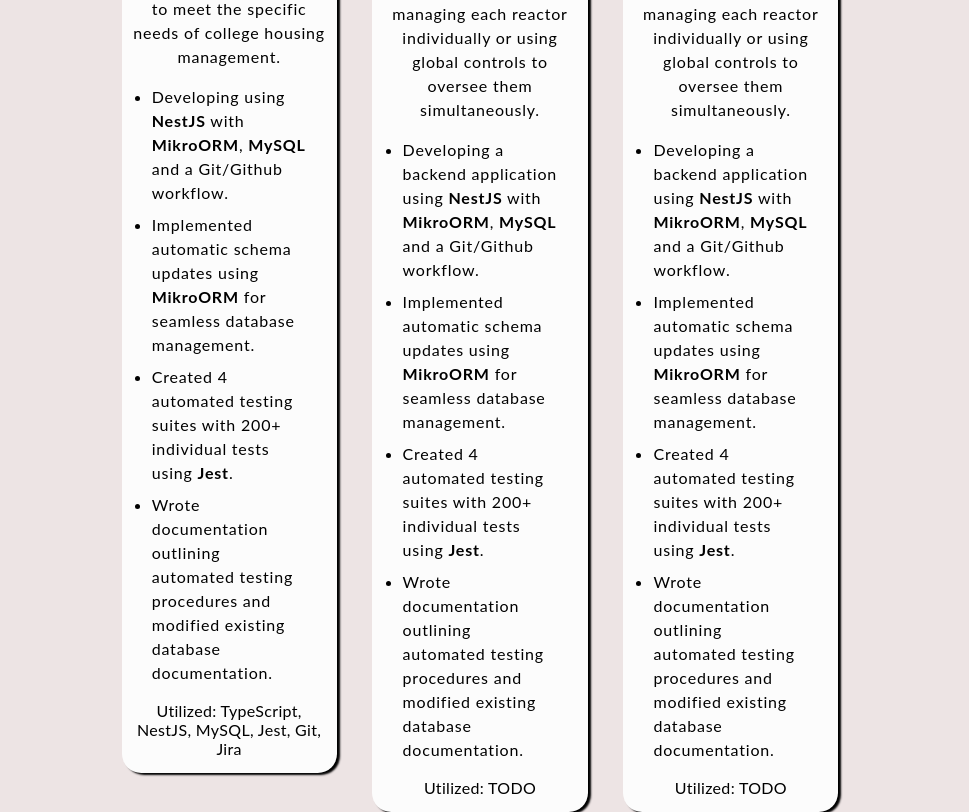
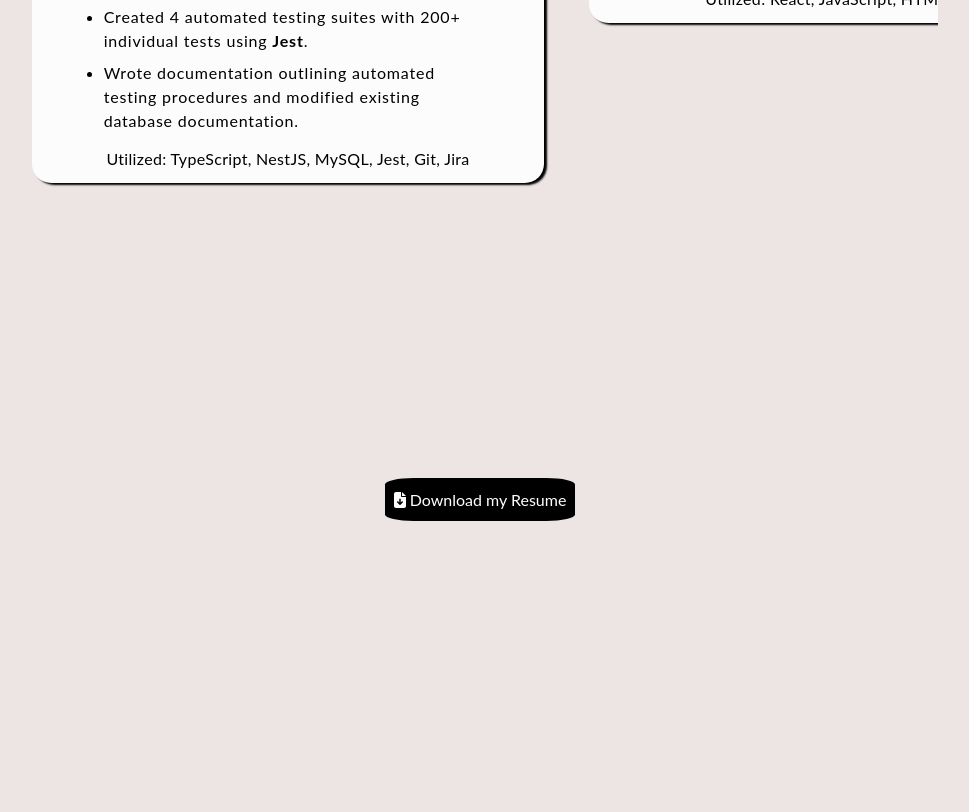
Before and after one commit to AbishurMoses/Portfolio, a React (Vite) app: page / in a window 1280 px wide. Shown: the part 1240-2052 px from the top of the page, without its empty margins (160-1129 px from the left). After the commit the page ends 1878 px from the top, so only its background shows below. Built offline with nearby package versions, Linux system fonts and the light colour scheme.

Commit message:
MVP complete

```diff
--- a/src/App.css
+++ b/src/App.css
@@ -145,16 +145,6 @@
   align-items: center;
 }
 
-#experience {
-  display: flex;
-  flex-direction: row;
-  justify-content: center;
-  align-items: center;
-  height: 100vh;
-  width: 70vw;
-  gap: 8%;
-}
-
 #pro-title {
   font-size: 1.75rem;
   letter-spacing: 0.3rem;
@@ -168,32 +158,28 @@
   margin: 5% 0 2% 0;
 }
 
-#jobs {
+#experience {
   display: flex;
-  flex-direction: row;
-  justify-content: flex-start;
-  align-items: flex-start;
-  width: 80%;
-  height: 100%;
+  flex-direction: column;
+  width: 100%;
+  height: 100vh;
   gap: 5%;
+  overflow-y: scroll;
+  padding: 0 10px 5px 10px;
+  box-sizing: content-box;
+  flex-wrap: wrap;
+  -ms-overflow-style: none; /* Internet Explorer 10+ */
+  scrollbar-width: none; /* Firefox */
 }
 
-#symvara {
-  width: 50%;
-  /* height: 70%; */
-  background-color: #fcfcfc;
-  border-radius: 1.2rem;
-  box-shadow: 3px 2px 2px black;
-  display: flex;
-  justify-content: flex-start;
-  align-items: center;
-  overflow: auto;
-  padding: 5px 0 0 0;
-  gap: 4%;
+#experience::-webkit-scrollbar {
+  display: none; /* Safari and Chrome */
 }
 
+#symvara,
 #nuclear-power-plant {
-  width: 50%;
+  width: 40vw;
+  height: auto;
   background-color: #fcfcfc;
   border-radius: 1.2rem;
   box-shadow: 3px 2px 2px black;
@@ -264,6 +250,22 @@
   padding: 0 0 15px 0;
 }
 
-hr {
-  width: 25%;
+#connect {
+  display: flex;
+  width: 100%;
+  justify-content: center;
+  height: 20vh;
 }
+
+.resume {
+  background-color: black;
+  color: white;
+  padding: 12px 9px 12px 9px;
+  border-radius: 15%;
+  transition: 0.5s;
+}
+
+.resume:hover {
+  font-size: 1.1rem;
+  cursor: pointer;
+}
--- a/src/App.jsx
+++ b/src/App.jsx
@@ -1,18 +1,16 @@
 import './App.css'
+import { useState } from 'react';
 import { FontAwesomeIcon } from '@fortawesome/react-fontawesome';
 import { faGithub, faLinkedin } from '@fortawesome/free-brands-svg-icons'
-import { faBars, faBarsStaggered } from '@fortawesome/free-solid-svg-icons';
-import { useState } from 'react';
+import { faFileDownload, faLightbulb } from '@fortawesome/free-solid-svg-icons';
+import { faLightbulb as faLightbulbOn } from '@fortawesome/free-regular-svg-icons';
+import resume from "./resume/Abishur_Resume.pdf"
 
 function App() {
   const [clickedToolBar, setClickedToolBar] = useState(false);
 
   const toolbar = () => {
     setClickedToolBar(!clickedToolBar);
-  }
-
-  const nuclear = () => {
-    window.open("https://github.com/AbishurMoses/NuclearPowerSimulator", "_blank")
   }
 
   return (
@@ -38,9 +36,9 @@
             </div>
             <div id="dropdown" onClick={toolbar}> {
               clickedToolBar ? (
-                <FontAwesomeIcon icon={faBarsStaggered} />
+                <FontAwesomeIcon icon={faLightbulb} />
               ) : (
-                <FontAwesomeIcon icon={faBars} />
+                <FontAwesomeIcon icon={faLightbulbOn} />
               )}
             </div>
           </div>
@@ -58,8 +56,7 @@
           <div id="experience-title">
             <p id="pro-title">Projects</p>
           </div>
-          <section id="experience">
-            <div id="jobs">
+            <div id="experience">
               <div id="symvara" >
                 <div id="sym-title-con">
                   <p id="sym-title">Symvara, LLC</p>
@@ -84,6 +81,7 @@
                   <p id="sym-lan"><span>Utilized:</span> TypeScript, NestJS, MySQL, Jest, Git, Jira</p>
                 </div>
               </div>
+              {/* ------------------------------------------------------------------------------------------------------------ */}
               <div id="nuclear-power-plant" >
                 <div id="npp-title-con">
                   <p id="npp-title">Nulclear Power Plant</p>
@@ -99,43 +97,20 @@
                 </div>
                 <div id="npp-details-cont">
                   <ul id="npp-details">
-                    <li> Developing a backend application using <b>NestJS</b> with <b>MikroORM</b>, <b>MySQL</b> and a Git/Github workflow. </li>
-                    <li> Implemented automatic schema updates using <b>MikroORM</b> for seamless database management. </li>
-                    <li> Created 4 automated testing suites with 200+ individual tests using <b>Jest</b>. </li>
-                    <li> Wrote documentation outlining automated testing procedures and modified existing database documentation. </li>
+                    <li>Used <b>React</b>, <b>JavaScript</b> and <b>yarn</b> to create a front-end application</li>
+                    <li>Connecting to Professor's API via native fetch functions</li>
                   </ul>
                 </div>
                 <div id="npp-lan-cont">
-                  <p id="npp-lan"><span>Utilized:</span> TODO</p>
-                </div>
-              </div>
-              <div id="nuclear-power-plant" >
-                <div id="npp-title-con">
-                  <p id="npp-title">Nulclear Power Plant</p>
-                  <p id="npp-range">Feb. 2022 - Mar. 2022</p>
-                </div>
-                <div id="npp-des-cont">
-                  <p id="npp-des">
-                    Colaborated with a partner to create a Nuclear Power Plant Simulator as part of a Advanced Web Project.
-                    This project utilizes visual aids to display the health of each individual reactor, enablin the user
-                    to make informed decisions. Whether it's managing each reactor individually or using global controls to
-                    oversee them simultaneously.
-                  </p>
-                </div>
-                <div id="npp-details-cont">
-                  <ul id="npp-details">
-                    <li> Developing a backend application using <b>NestJS</b> with <b>MikroORM</b>, <b>MySQL</b> and a Git/Github workflow. </li>
-                    <li> Implemented automatic schema updates using <b>MikroORM</b> for seamless database management. </li>
-                    <li> Created 4 automated testing suites with 200+ individual tests using <b>Jest</b>. </li>
-                    <li> Wrote documentation outlining automated testing procedures and modified existing database documentation. </li>
-                  </ul>
-                </div>
-                <div id="npp-lan-cont">
-                  <p id="npp-lan"><span>Utilized:</span> TODO</p>
+                  <p id="npp-lan"><span>Utilized: </span>React, JavaScript, HTML, CSS</p>
                 </div>
               </div>
             </div>
-          </section>
+          <div id="connect">
+            <a href={resume} download={"Abishur\'s Resume.pdf"} target='_blank'>
+              <div className="resume"><FontAwesomeIcon icon={faFileDownload} />  Download my Resume</div>
+            </a>
+          </div>
         </section>
       </main >
     </div >
```
Also changed, not shown: 1 other file (tests, documents, lock files or other folders).
